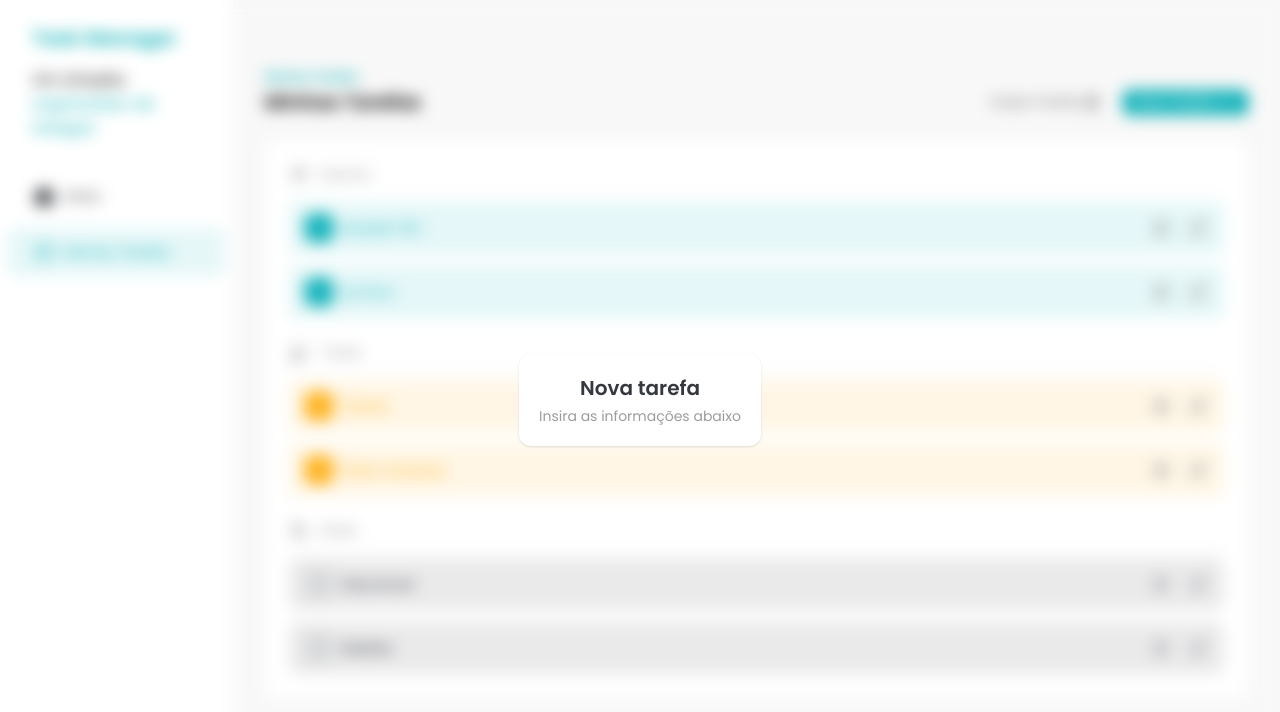
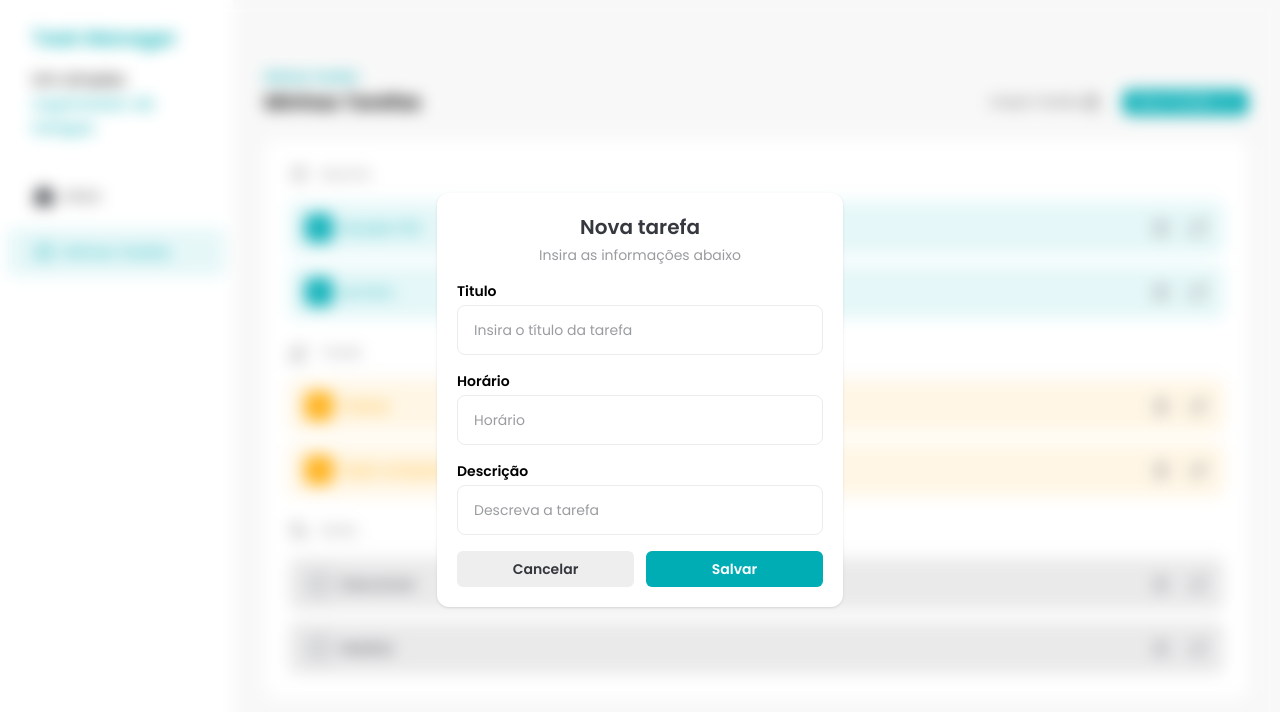
Before and after one commit to lucasduartexyz/task-manager, a React (Vite) app: page / in a window 1280 px wide. Both pictures are taken after a click on the button "Nova Tarefas". Shown: the top 712 px of the page. Built offline with nearby package versions, Linux system fonts and the light colour scheme.

Commit message:
feat: ensure AddTaskDialog can be closed

```diff
--- a/src/components/AddTaskDialog.jsx
+++ b/src/components/AddTaskDialog.jsx
@@ -1,6 +1,9 @@
 import { createPortal } from "react-dom"
 
-const AddTaskDialog = ({ isOpen }) => {
+import Button from "./Button"
+import Input from "./Input"
+
+const AddTaskDialog = ({ isOpen, handleClose }) => {
   if (!isOpen) {
     return null
   }
@@ -8,9 +11,35 @@
     <div className="h-sreen fixed top-0 bottom-0 left-0 flex w-screen items-center justify-center backdrop-blur">
       <div className="rounded-xl bg-white p-5 text-center shadow">
         <h2 className="text-xl font-semibold text-[#35383e]">Nova tarefa</h2>
-        <p className="mt-1 text-sm text-[#9a9c9f]">
+        <p className="mt-1 mb-4 text-sm text-[#9a9c9f]">
           Insira as informações abaixo
         </p>
+        <div className="flex w-[366px] flex-col space-y-4">
+          <Input
+            id="title"
+            placeholder="Insira o título da tarefa"
+            label="Titulo"
+          />
+          <Input id="time" label="Horário" placeholder="Horário" />
+          <Input
+            id="description"
+            label="Descrição"
+            placeholder="Descreva a tarefa"
+          />
+          <div className="flex gap-3">
+            <Button
+              size="large"
+              variant="secondary"
+              className="w-full"
+              onClick={handleClose}
+            >
+              Cancelar
+            </Button>
+            <Button size="large" className="w-full">
+              Salvar
+            </Button>
+          </div>
+        </div>
       </div>
     </div>,
     document.body
--- a/src/components/Tasks.jsx
+++ b/src/components/Tasks.jsx
@@ -71,7 +71,10 @@
           <Button onClick={() => setAddTaskDialogIsOpen(true)}>
             Nova Tarefas <AddIcon />
           </Button>
-          <AddTaskDialog isOpen={addTaskDialogIsOpen} />
+          <AddTaskDialog
+            isOpen={addTaskDialogIsOpen}
+            handleClose={() => setAddTaskDialogIsOpen(false)}
+          />
         </div>
       </div>
 
```
